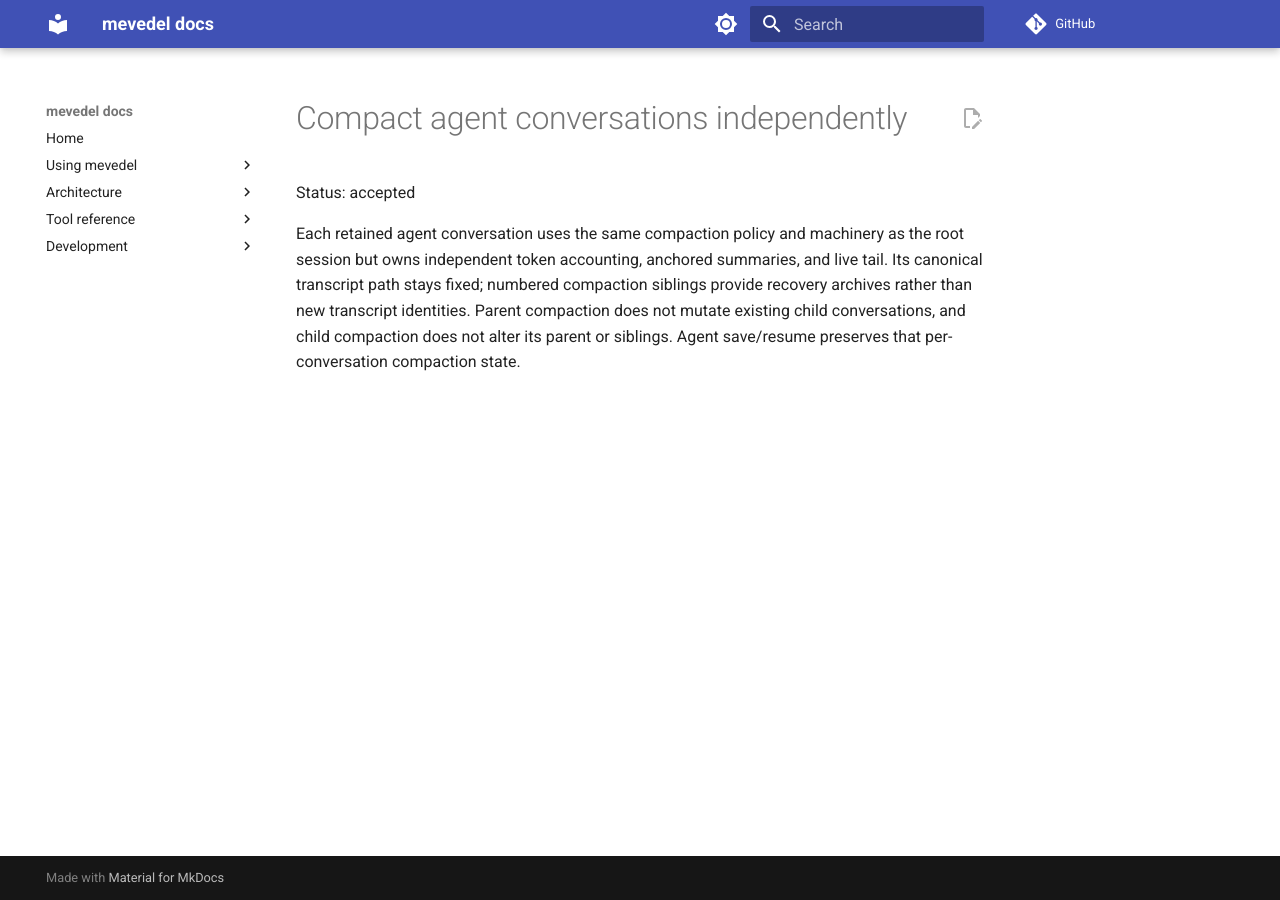
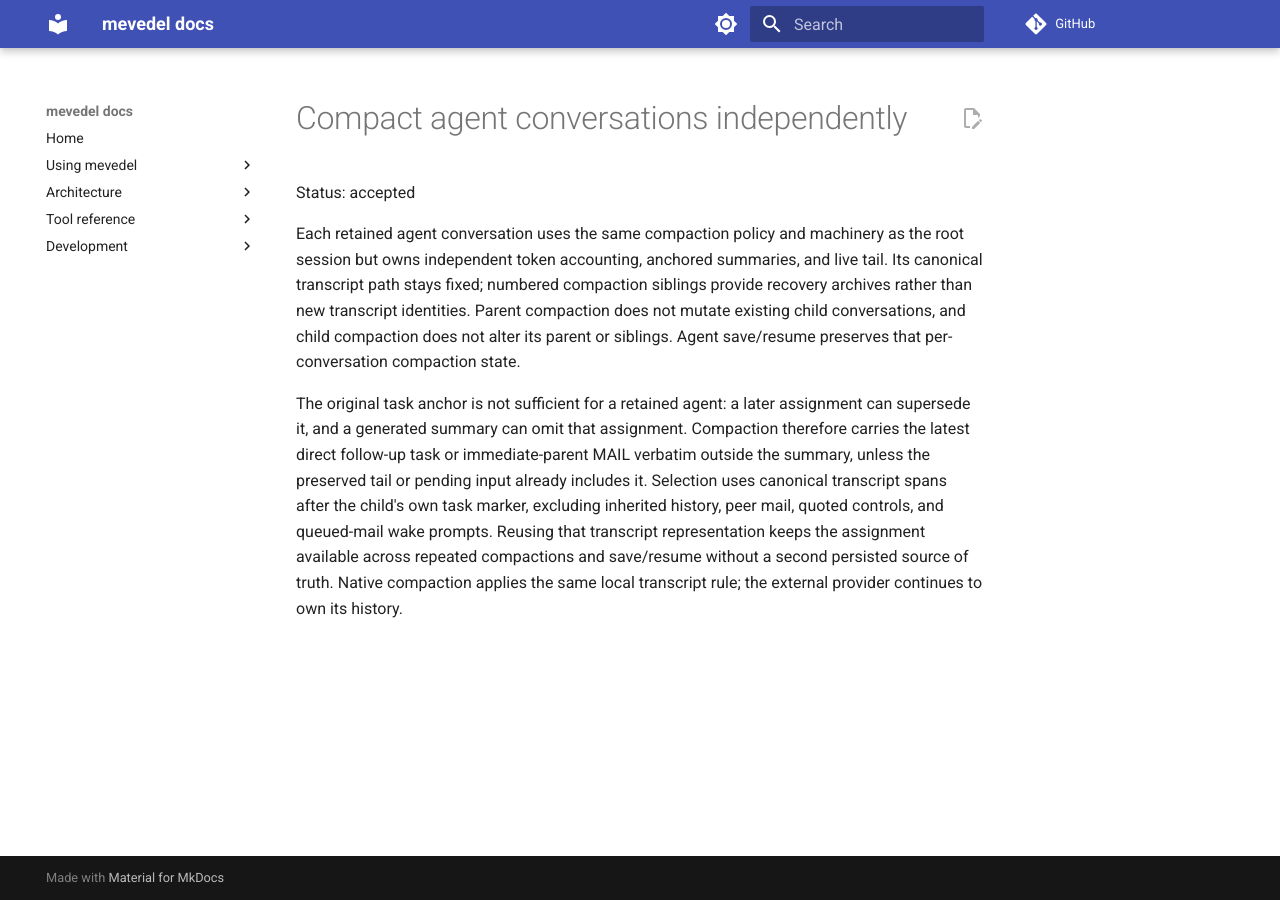
Before and after one commit to FrauH0lle/mevedel, an MkDocs documentation site: the page built from docs/adr/0057-compact-agent-conversations-independently.md, in a window 1280 px wide. Built offline with MkDocs 1.6.1 and Material for MkDocs 9.7.7, drawn with Linux system fonts in a browser that asks for light colours; comment, search, counter and statistics services are not loaded.

Commit message:
fix(agents): Preserve latest assignments across compaction
Carry the latest direct follow-up or immediate-parent MAIL verbatim rather than relying on the generated summary to remember it.

* mevedel-compact-target.el (--latest-assignment, agent-target, --agent-apply): Select canonical assignment spans after the own-task anchor and summary. Preserve them unless an actual tail or pending assignment already carries them; exclude quoted copies.

* test/test-mevedel-compact-target.el: Cover direct and mailbox assignments, inherited and peer exclusions, persisted restoration, repeated compaction, and tail/pending copies.
* test/test-mevedel-acp-compaction.el: Verify native child transcript follow-ups survive compaction.
* test/test-mevedel-tool-ui.el: Require follow-up assignment preservation while still removing summarized responses.

* docs/agents.md, docs/compaction.md, docs/adr/0057-compact-agent-conversations-independently.md: Document verbatim assignment preservation and native-provider ownership.

Validation: 579 focused fresh-file ERT cases pass with four workers; strict byte compilation, standards ratchet and diff checks pass. Negative controls reproduce assignment loss. No full suite or live provider calls.

```diff
--- a/docs/adr/0057-compact-agent-conversations-independently.md
+++ b/docs/adr/0057-compact-agent-conversations-independently.md
@@ -5,3 +5,14 @@
 Each retained agent conversation uses the same compaction policy and machinery as the root session but owns independent token accounting, anchored summaries, and live tail. Its canonical
 transcript path stays fixed; numbered compaction siblings provide recovery
 archives rather than new transcript identities. Parent compaction does not mutate existing child conversations, and child compaction does not alter its parent or siblings. Agent save/resume preserves that per-conversation compaction state.
+
+The original task anchor is not sufficient for a retained agent: a later
+assignment can supersede it, and a generated summary can omit that assignment.
+Compaction therefore carries the latest direct follow-up task or immediate-parent
+MAIL verbatim outside the summary, unless the preserved tail or pending input
+already includes it. Selection uses canonical transcript spans after the child's
+own task marker, excluding inherited history, peer mail, quoted controls, and
+queued-mail wake prompts. Reusing that transcript representation keeps the
+assignment available across repeated compactions and save/resume without a
+second persisted source of truth. Native compaction applies the same local
+transcript rule; the external provider continues to own its history.
```
Also changed, not shown: docs/agents.md (+3 -1 lines), docs/compaction.md (+8 -0 lines), 4 other files.
